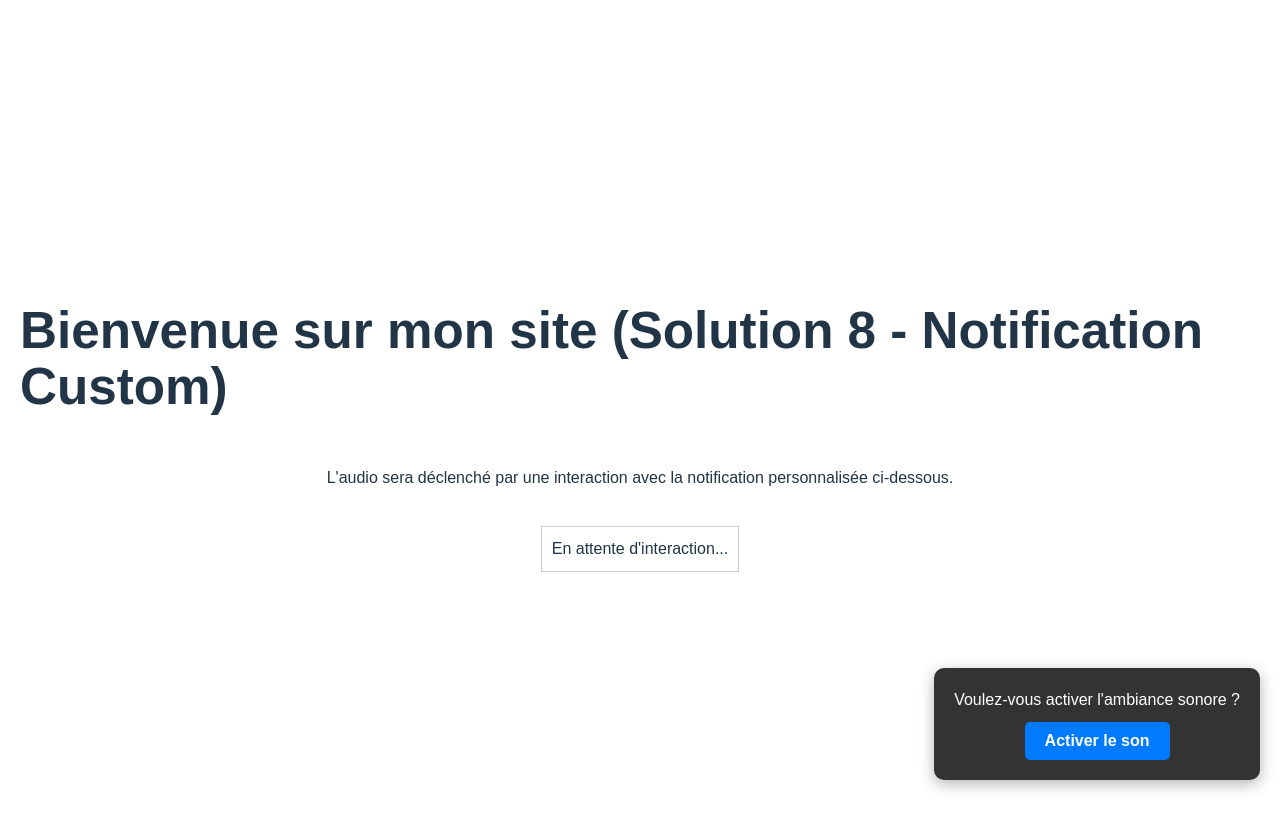
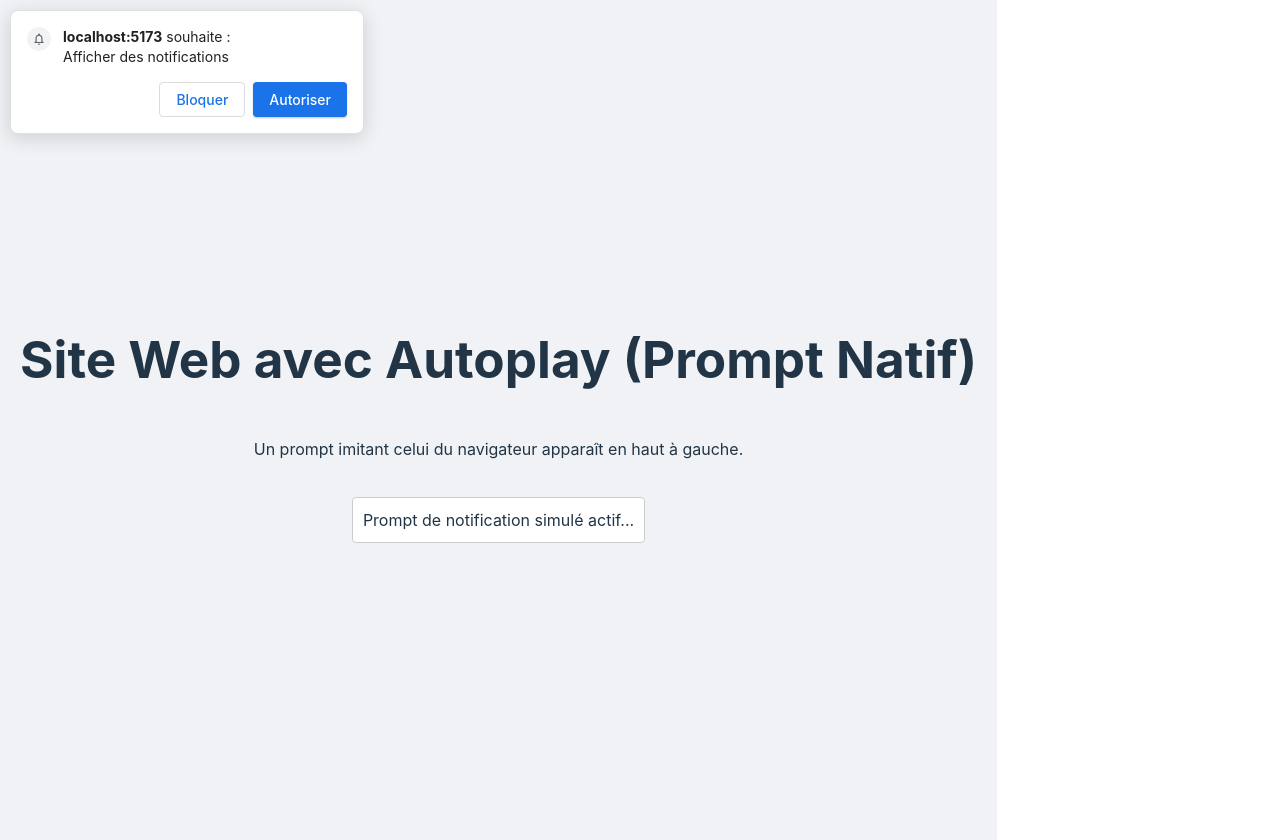
Before and after one commit to misterkante/tests-autoplay, a React (Vite) app: page / in a window 1280 px wide. Built offline with nearby package versions, Linux system fonts and the light colour scheme.

Commit message:
Solution 9: Mimicked native browser notification prompt for audio trigger

```diff
--- a/src/AudioAutoplay.jsx
+++ b/src/AudioAutoplay.jsx
@@ -1,25 +1,53 @@
 import React, { useState, useRef } from 'react';
 
 const AudioAutoplay = () => {
-  const [showNotification, setShowNotification] = useState(true);
+  const [showPrompt, setShowPrompt] = useState(true);
   const audioRef = useRef(null);
 
-  const handleStartAudio = async () => {
+  const handleAllow = async () => {
+    // 1. Play the audio (this is the user gesture)
     if (audioRef.current) {
       try {
         await audioRef.current.play();
-        console.log("Custom UI : Playback démarré !");
-        setShowNotification(false);
+        console.log("Fake Prompt : Playback démarré via 'Autoriser'.");
       } catch (error) {
-        console.error("Custom UI : Échec de la lecture :", error);
+        console.error("Fake Prompt : Échec de la lecture :", error);
       }
     }
+
+    // 2. Actually request permission for real (optional, but requested by user)
+    if ('Notification' in window) {
+      try {
+        await Notification.requestPermission();
+      } catch (e) {
+        console.error("Erreur Notification.requestPermission :", e);
+      }
+    }
+
+    // 3. Hide the prompt
+    setShowPrompt(false);
+  };
+
+  const handleBlock = () => {
+    // If they block, we still want to play the audio if possible (user interaction),
+    // but the user's intent might be to just close it.
+    // However, the rule says "peu importe le choix on déclenche l'audio".
+    handleAllow();
   };
 
   return (
-    <div style={{ padding: '20px', fontFamily: 'sans-serif', position: 'relative', minHeight: '100vh', display: 'flex', flexDirection: 'column', alignItems: 'center', justifyContent: 'center' }}>
-      <h1>Bienvenue sur mon site (Solution 8 - Notification Custom)</h1>
-      <p>L'audio sera déclenché par une interaction avec la notification personnalisée ci-dessous.</p>
+    <div style={{
+      padding: '20px',
+      fontFamily: '-apple-system, BlinkMacSystemFont, "Segoe UI", Roboto, Helvetica, Arial, sans-serif',
+      minHeight: '100vh',
+      backgroundColor: '#f0f2f5',
+      display: 'flex',
+      flexDirection: 'column',
+      alignItems: 'center',
+      justifyContent: 'center'
+    }}>
+      <h1>Site Web avec Autoplay (Prompt Natif)</h1>
+      <p>Un prompt imitant celui du navigateur apparaît en haut à gauche.</p>
 
       <audio
         ref={audioRef}
@@ -28,46 +56,96 @@ const AudioAutoplay = () => {
         loop
       />
 
-      {showNotification && (
+      {showPrompt && (
         <div style={{
           position: 'fixed',
-          bottom: '20px',
-          right: '20px',
-          backgroundColor: '#333',
-          color: '#fff',
-          padding: '20px',
-          borderRadius: '10px',
-          boxShadow: '0 4px 15px rgba(0,0,0,0.3)',
+          top: '10px',
+          left: '10px',
+          width: '320px',
+          backgroundColor: '#ffffff',
+          borderRadius: '8px',
+          boxShadow: '0 4px 20px rgba(0,0,0,0.15)',
+          zIndex: 9999,
+          padding: '16px',
+          border: '1px solid #e0e0e0',
+          animation: 'slideDown 0.3s ease-out'
+        }}>
+          <div style={{ display: 'flex', alignItems: 'flex-start', marginBottom: '16px' }}>
+            <div style={{
+              width: '24px',
+              height: '24px',
+              marginRight: '12px',
+              backgroundColor: '#f1f3f4',
+              borderRadius: '50%',
               display: 'flex',
-          flexDirection: 'column',
               alignItems: 'center',
-          gap: '10px',
-          zIndex: 1000,
-          maxWidth: '300px',
-          textAlign: 'center'
+              justifyContent: 'center',
+              flexShrink: 0
             }}>
-          <p style={{ margin: 0 }}>Voulez-vous activer l'ambiance sonore ?</p>
+              <svg width="14" height="14" viewBox="0 0 24 24" fill="#5f6368">
+                <path d="M12 22c1.1 0 2-.9 2-2h-4c0 1.1.9 2 2 2zm6-6v-5c0-3.07-1.63-5.64-4.5-6.32V4c0-.83-.67-1.5-1.5-1.5s-1.5.67-1.5 1.5v.68C7.64 5.36 6 7.92 6 11v5l-2 2v1h16v-1l-2-2zm-2 1H8v-6c0-2.48 1.51-4.5 4-4.5s4 2.02 4 4.5v6z" />
+              </svg>
+            </div>
+            <div style={{ fontSize: '14px', color: '#202124', lineHeight: '1.4' }}>
+              <strong>localhost:5173</strong> souhaite :<br />
+              Afficher des notifications
+            </div>
+          </div>
+
+          <div style={{ display: 'flex', justifyContent: 'flex-end', gap: '8px' }}>
             <button
-            onClick={handleStartAudio}
+              onClick={handleBlock}
               style={{
-              backgroundColor: '#007bff',
-              color: '#fff',
+                backgroundColor: 'transparent',
+                border: '1px solid #dadce0',
+                color: '#1a73e8',
+                padding: '8px 16px',
+                borderRadius: '4px',
+                fontSize: '14px',
+                fontWeight: '500',
+                cursor: 'pointer',
+                transition: 'background-color 0.2s'
+              }}
+              onMouseOver={(e) => e.target.style.backgroundColor = '#f8f9fa'}
+              onMouseOut={(e) => e.target.style.backgroundColor = 'transparent'}
+            >
+              Bloquer
+            </button>
+            <button
+              onClick={handleAllow}
+              style={{
+                backgroundColor: '#1a73e8',
                 border: 'none',
-              padding: '10px 20px',
-              borderRadius: '5px',
+                color: '#ffffff',
+                padding: '8px 16px',
+                borderRadius: '4px',
+                fontSize: '14px',
+                fontWeight: '500',
                 cursor: 'pointer',
-              fontSize: '16px',
-              fontWeight: 'bold'
+                boxShadow: '0 1px 2px rgba(60,64,67,0.3)',
+                transition: 'background-color 0.2s'
               }}
+              onMouseOver={(e) => e.target.style.backgroundColor = '#1765cc'}
+              onMouseOut={(e) => e.target.style.backgroundColor = '#1a73e8'}
             >
-            Activer le son
+              Autoriser
             </button>
+          </div>
         </div>
       )}
 
-      <div id="status-display" style={{ marginTop: '20px', padding: '10px', border: '1px solid #ccc' }}>
-        {showNotification ? "En attente d'interaction..." : "Audio actif !"}
+      <div id="status-display" style={{ marginTop: '20px', padding: '10px', border: '1px solid #ccc', backgroundColor: '#fff', borderRadius: '4px' }}>
+        {showPrompt ? "Prompt de notification simulé actif..." : "Audio en cours de lecture !"}
       </div>
+
+      <style>
+        {`
+          @keyframes slideDown {
+            from { transform: translateY(-20px); opacity: 0; }
+            to { transform: translateY(0); opacity: 1; }
+          }
+        `}
+      </style>
     </div>
   );
 };
```
Lines whose indentation alone changed are shown as unchanged.
